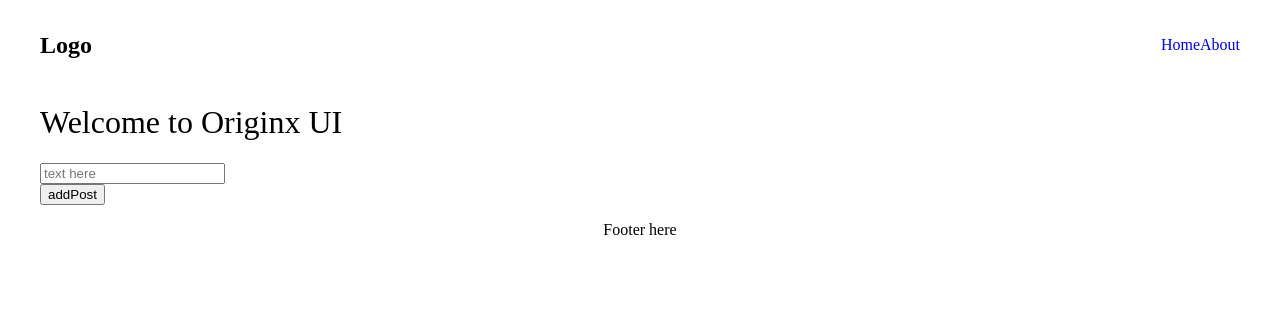
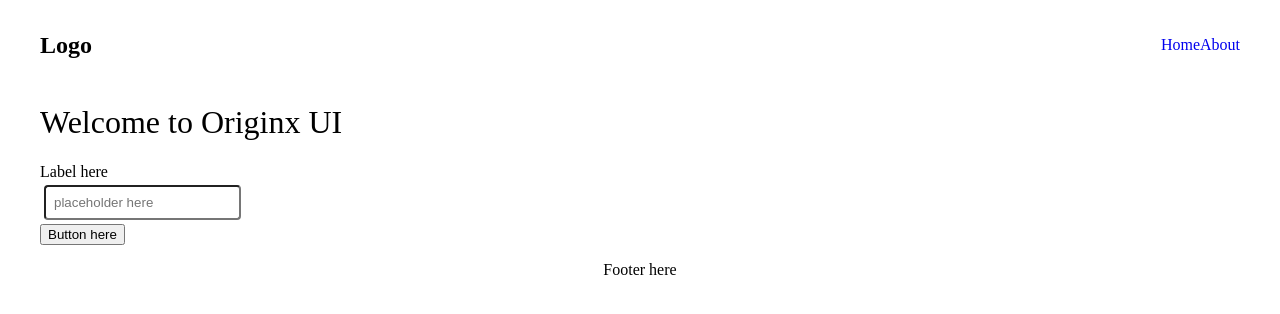
Before and after one commit to Jairperezs/originx-ui, a Next.js app: page / in a window 1280 px wide. Shown: the top 314 px of the page. Built offline with nearby package versions, Linux system fonts and the light colour scheme.

Commit message:
add tag label

```diff
--- a/components/Inputs.js
+++ b/components/Inputs.js
@@ -1,10 +1,18 @@
 import { colors } from './CoreStyle'
 
-export default ({ placeholder, name }) => (
+export default ({ placeholder, name, label }) => (
     <div>
-        <input name={name} placeholder={placeholder ? placeholder : 'Text placeholder here'} />
+        <div>
+            <label>{ label }</label>
+        </div>
+        <div>
+            <input name={name} placeholder={placeholder ? placeholder : 'Text placeholder here'} />
+        </div>
         <style jsx>{`
             $BorderColor: ${ colors.border };
+            label {
+                margin: 4px
+            }
             input {
                 padding: 8px;
                 margin: 4px;
--- a/pages/index.js
+++ b/pages/index.js
@@ -7,15 +7,15 @@ import Button from '../components/Button'
 
 function addPost(e) {
     e.preventDefault()
-    let username = e.target['username'].value
-    console.log(username)
+    let namepost = e.target['namepost'].value
+    console.log(namepost)
 }
 
 function PostForm() {
     return (
         <form onSubmit={addPost}>
-            <Input placeholder="text here" name="username" />
-            <Button value="addPost" type="primary" />
+            <Input placeholder="placeholder here" name="namepost" label="Label here" />
+            <Button value="Button here" type="primary" />
         </form>
     )
 }
```
